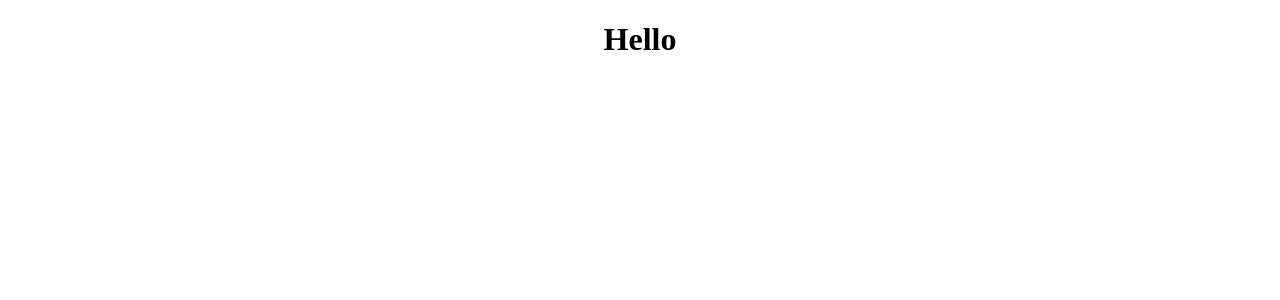
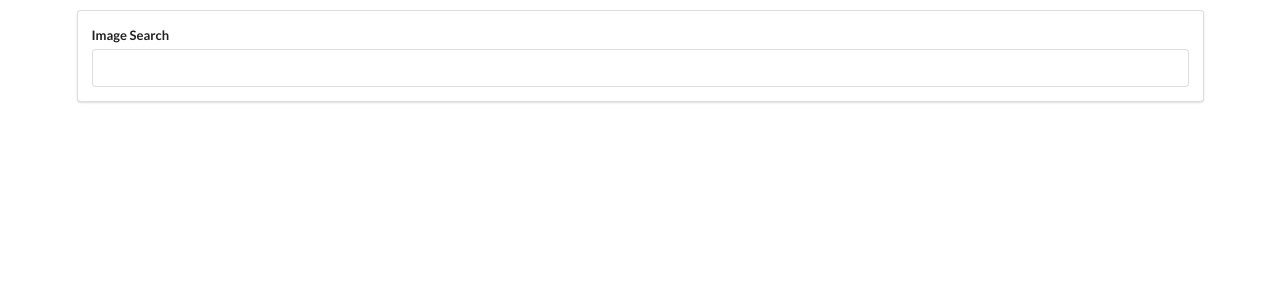
Before and after one commit to shadman-ahmed-bs23/photos-app, a React (Create React App) app: page / in a window 1280 px wide. Shown: the top 300 px of the page. Built offline with nearby package versions, Linux system fonts and the light colour scheme.

Commit message:
SearchBar Components added

```diff
--- a/public/index.html
+++ b/public/index.html
@@ -24,6 +24,13 @@
       work correctly both with client-side routing and a non-root public URL.
       Learn how to configure a non-root public URL by running `npm run build`.
     -->
+		<!-- Semantic CDN -->
+		<link
+			rel="stylesheet"
+			href="https://cdnjs.cloudflare.com/ajax/libs/semantic-ui/2.4.1/semantic.min.css"
+			integrity="sha512-8bHTC73gkZ7rZ7vpqUQThUDhqcNFyYi2xgDgPDHc+GXVGHXq+xPjynxIopALmOPqzo9JZj0k6OqqewdGO3EsrQ=="
+			crossorigin="anonymous"
+		/>
 		<title>React App</title>
 	</head>
 	<body>
--- a/src/components/App.css
+++ /dev/null
@@ -1,38 +0,0 @@
-.App {
-  text-align: center;
-}
-
-.App-logo {
-  height: 40vmin;
-  pointer-events: none;
-}
-
-@media (prefers-reduced-motion: no-preference) {
-  .App-logo {
-    animation: App-logo-spin infinite 20s linear;
-  }
-}
-
-.App-header {
-  background-color: #282c34;
-  min-height: 100vh;
-  display: flex;
-  flex-direction: column;
-  align-items: center;
-  justify-content: center;
-  font-size: calc(10px + 2vmin);
-  color: white;
-}
-
-.App-link {
-  color: #61dafb;
-}
-
-@keyframes App-logo-spin {
-  from {
-    transform: rotate(0deg);
-  }
-  to {
-    transform: rotate(360deg);
-  }
-}
--- a/src/components/App.js
+++ b/src/components/App.js
@@ -1,13 +1,19 @@
 import React from "react";
 
-import "./App.css";
+//Importing Components
+import SearchBar from "./SearchBar";
 
-function App() {
-	return (
-		<div className="App">
-			<h1>Hello</h1>
-		</div>
-	);
+class App extends React.Component {
+	onSearchSubmit(term) {
+		console.log(term);
+	}
+	render() {
+		return (
+			<div className="ui container" style={{ marginTop: "10px" }}>
+				<SearchBar onSubmit={this.onSearchSubmit} />
+			</div>
+		);
+	}
 }
 
 export default App;
--- /dev/null
+++ b/src/components/SearchBar.js
@@ -0,0 +1,29 @@
+import React from "react";
+
+class SearchBar extends React.Component {
+	state = { term: "" };
+	onFormSubmit = (e) => {
+		e.preventDefault();
+		this.props.onSubmit(this.state.term);
+	};
+
+	render() {
+		return (
+			<div className="ui segment">
+				<form onSubmit={this.onFormSubmit} className="ui form">
+					<div className="field">
+						<label htmlFor="imageSearch">Image Search</label>
+						<input
+							type="text"
+							value={this.state.term}
+							onChange={(e) => this.setState({ term: e.target.value })}
+							name="imageSearch"
+						/>
+					</div>
+				</form>
+			</div>
+		);
+	}
+}
+
+export default SearchBar;
```
Lines whose indentation alone changed are shown as unchanged.
